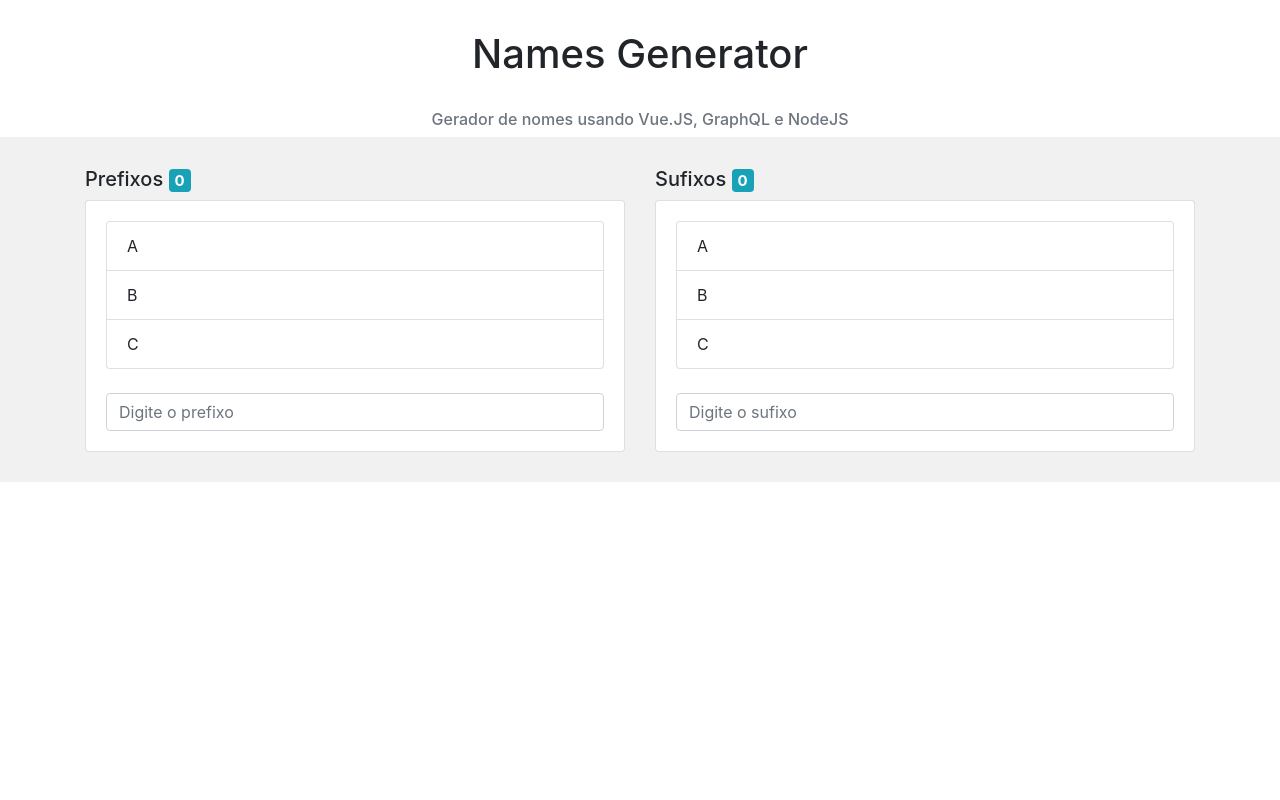
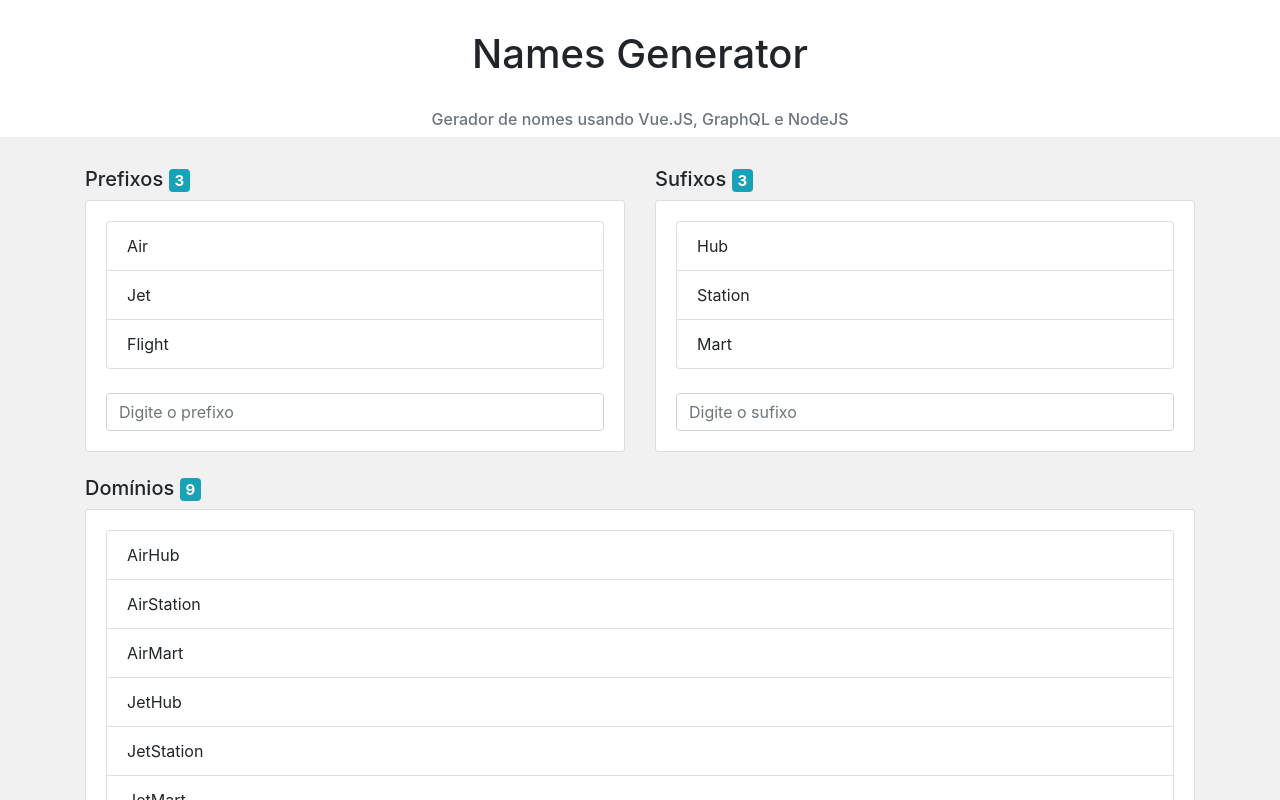
Before and after one commit to tyronedamasceno/names-generator, a Vue app: page / in a window 1280 px wide. Shown: the top 800 px of the page. Built offline with nearby package versions, Linux system fonts and the light colour scheme.

Commit message:
Iterate with v-for

```diff
--- a/src/App.vue
+++ b/src/App.vue
@@ -9,18 +9,12 @@
       <div class="container">
         <div class="row">
           <div class="col-md">
-            <h5>Prefixos <span class="badge badge-info">0</span></h5>
+            <h5>Prefixos <span class="badge badge-info">{{prefixes.length}}</span></h5>
             <div class="card">
               <div class="card-body">
                 <ul class="list-group">
-                  <li class="list-group-item">
-                    A
-                  </li>
-                  <li class="list-group-item">
-                    B
-                  </li>
-                  <li class="list-group-item">
-                    C
+                  <li class="list-group-item" v-for="prefix in prefixes" v-bind:key="prefix">
+                    {{ prefix }}
                   </li>
                 </ul>
                 <br/>
@@ -29,24 +23,29 @@
             </div>
           </div>
           <div class="col-md">
-            <h5>Sufixos <span class="badge badge-info">0</span></h5>
+            <h5>Sufixos <span class="badge badge-info">{{ sufixes.length }}</span></h5>
             <div class="card">
               <div class="card-body">
                 <ul class="list-group">
-                  <li class="list-group-item">
-                    A
-                  </li>
-                  <li class="list-group-item">
-                    B
-                  </li>
-                  <li class="list-group-item">
-                    C
+                  <li class="list-group-item" v-for="sufix in sufixes" v-bind:key="sufix">
+                    {{ sufix }}
                   </li>
                 </ul>
                 <br/>
                 <input type="text" class="form-control" placeholder="Digite o sufixo">
               </div>
             </div>
+          </div>
+        </div>
+        <br/>
+        <h5>Domínios <span class="badge badge-info">{{ domains.length }}</span></h5>
+        <div class="card">
+          <div class="card-body">
+            <ul class="list-group">
+              <li class="list-group-item" v-for="domain in domains" v-bind:key="domain">
+                {{ domain }}
+              </li>
+            </ul>
           </div>
         </div>
       </div>
@@ -60,6 +59,13 @@ import "font-awesome/css/font-awesome.css"
 
 export default {
   name: 'app',
+  data: function() {
+    return {
+      prefixes: ['Air', 'Jet', 'Flight'],
+      sufixes: ['Hub', 'Station', 'Mart'],
+      domains: ['AirHub', 'AirStation', 'AirMart', 'JetHub', 'JetStation', 'JetMart', 'FlightHub', 'FlightStation', 'FlightMart']
+    };
+  }
 }
 </script>
 
```
